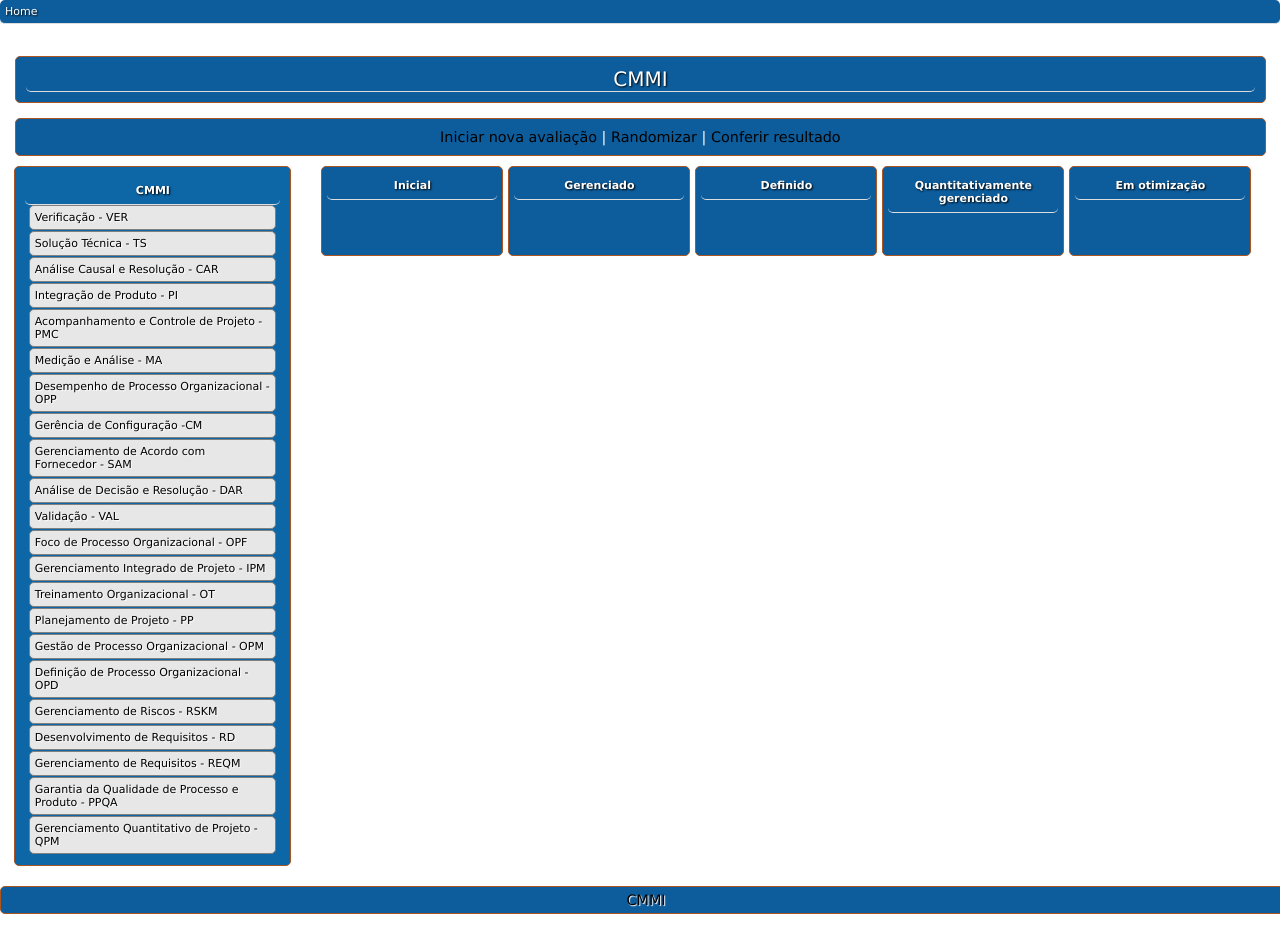
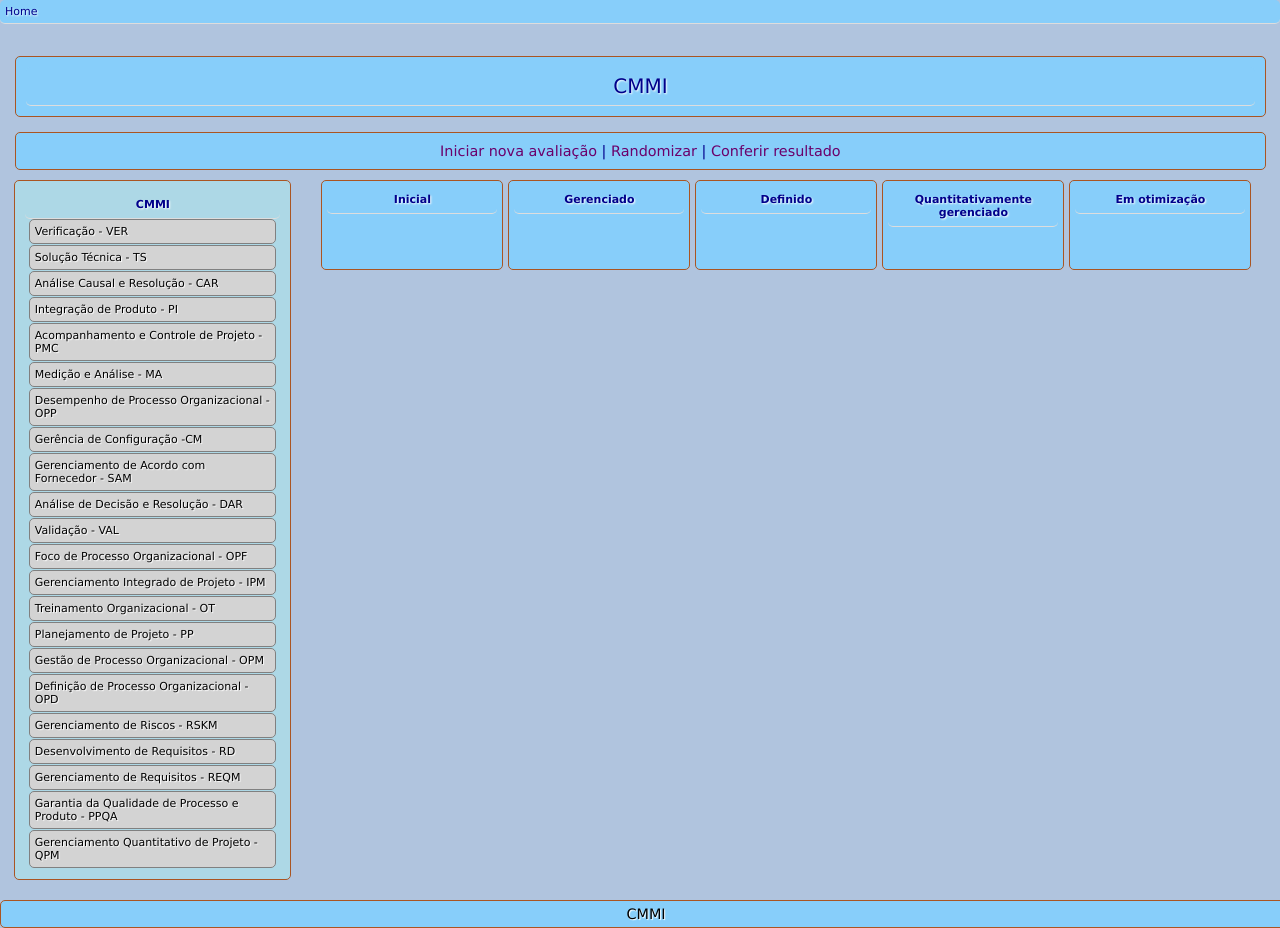
Before and after one commit to railainesantos/gamification-concursos, a plain HTML site: page obsoleto_disciplinas/ti/engenharia/cmmi.htm in a window 1280 px wide. Drawn offline with Linux system fonts and the light colour scheme.

Commit message:
ajuste de cores para melhorar o contraste

```diff
--- a/custom/style.css
+++ b/custom/style.css
@@ -2,27 +2,28 @@
 	font-family: "Lucida Grande", "Helvetica Neue", HelveticaNeue, Helvetica, sans-serif, Verdana, Arial;
 	font-size:90%;
 	margin:0;
+	background-color: #b0c4de;
 }
 * {  -moz-border-radius: 5px;
      -webkit-border-radius: 5px; }
-a:link {text-decoration:none;color:#ffffff;}
-a:active {text-decoration:none;color:#ffffff;}
-a:visited {text-decoration:none;color:#ffffff;}
-a:hover {text-decoration:underline;color:#ffffff;}
+a:link {text-decoration:none;color:#00008b;}
+a:active {text-decoration:none;color:#00008b;}
+a:visited {text-decoration:none;color:#00008b;}
+a:hover {text-decoration:underline;color:#00008b;}
 li {	list-style-type:none;
 		border:solid 1px gray;
 		margin:0 4px 1px -11px;
 		padding:5px;
 		font-size:11px;
 		cursor:move;
-		background:#E7E7E7;
+		background:#d3d3d3;
 		text-shadow:1px 1px 1px #FFF;
 }
 li:hover { background:#FFF;
 }
 ul {padding-left:1em;margin-left:0em;}
 .pane ul {margin-bottom:4px;}
-.pane {background-color:#0d5d9d;;
+.pane {background-color:#87cefa;
 	   width:170px;
 	   padding:5px;
 	   min-height:78px;
@@ -40,18 +41,18 @@
 		width:100%;
 		margin:0px;
 		color:#EEE;
-		text-shadow:-1px 1px 1px #000;
+		text-shadow:-1px 1px 1px #FFF;
 }
-#head a { color: #FFF;
+#head a { color: #00008b;
 		  text-decoration: none;
 }
-#head a:hover { color: #ffffff;
+#head a:hover { color: #00008b;
 		  text-decoration: none;
 }
 
 div {
 	float:left;
-	background: #0d5d9d;
+	background: #87cefa;
 	margin-right:5px;
 	width:130px;
 	border:1px solid #A52;
@@ -64,21 +65,21 @@
 	font-weight:bold;
 	padding:7px 5px;
 	text-align:center;
-	color: #FFF;
-	text-shadow:1px 1px 2px #000;
+	color: #00008b;
+	text-shadow:1px 1px 2px #FFF;
 	border-bottom: solid 1px #DDD;
 
 }
 .containerTitle2 {
 	display:block;
 	font-size:20px;
-	font-weight:lighter
+	font-weight:lighter;
 	padding:7px 5px;
 	text-align:center;
-	color: #ffffff;
-	text-shadow:1px 1px 2px #000;
+	color: #00008b;
+	text-shadow:1px 1px 2px #FFF;
 	border-bottom: solid 1px #DDD;
-	background: #0d5d9d;
+	background: #87cefa;
 }
 .containerTitle3 {
 	display:block;
@@ -86,13 +87,13 @@
 	font-weight:lighter;
 	padding:5px 5px;
 	text-align:left;
-	color: #ffffff;
-	text-shadow:1px 1px 2px #000;
+	color: #00008b;
+	text-shadow:1px 1px 2px #FFF;
 	border-bottom: solid 1px #DDD;
-	background-color: #0d5d9d;
+	background-color: #87cefa;
 }
 #mixed {
-	background: #0d66a6;
+	background: #add8e6;
 	width:255px;
 	margin-right:30px;
 	padding:10px;
@@ -138,8 +139,8 @@
 }
 h1 { font-size:20px;
 	margin-bottom:-2px;
-	text-shadow:
-   }
+	text-shadow:1px 1px 1px #FFF;
+}
 h1 span {
 	font-size:20px;
 }
@@ -189,7 +190,7 @@
 	margin-top:10px;
 	margin-bottom:10px;
 	width:96%;
-	color: #ffffff;
+	color: #00008b;
 	text-align: center;
 	padding:10px;
 
@@ -205,11 +206,11 @@
 
 }
 #menu a, #menu3 a {
-	color : #000;
+	color : #6b006b;
 }
 
 #menu a:hover, #menu3 a:hover {
-	color : #ffffff;
+	color : #ff00ff;
 }
 
 #masterList {
```
